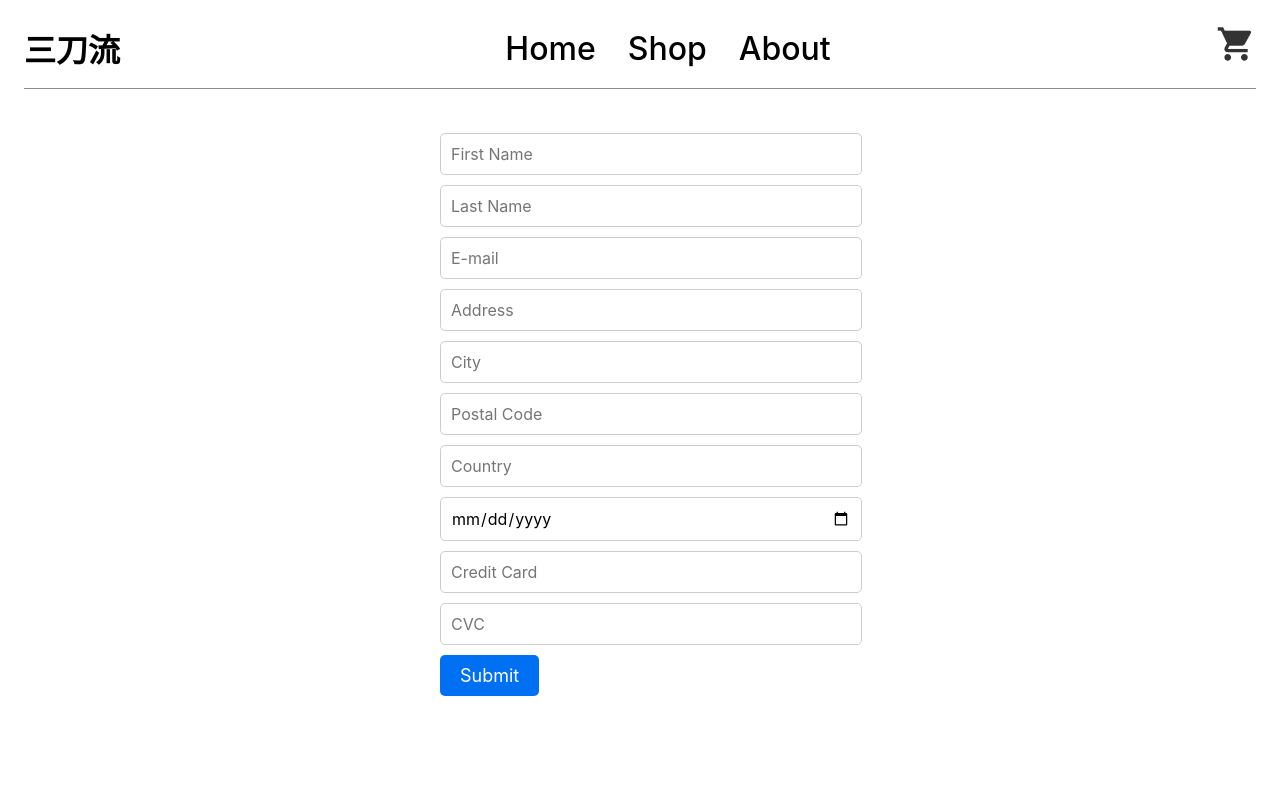
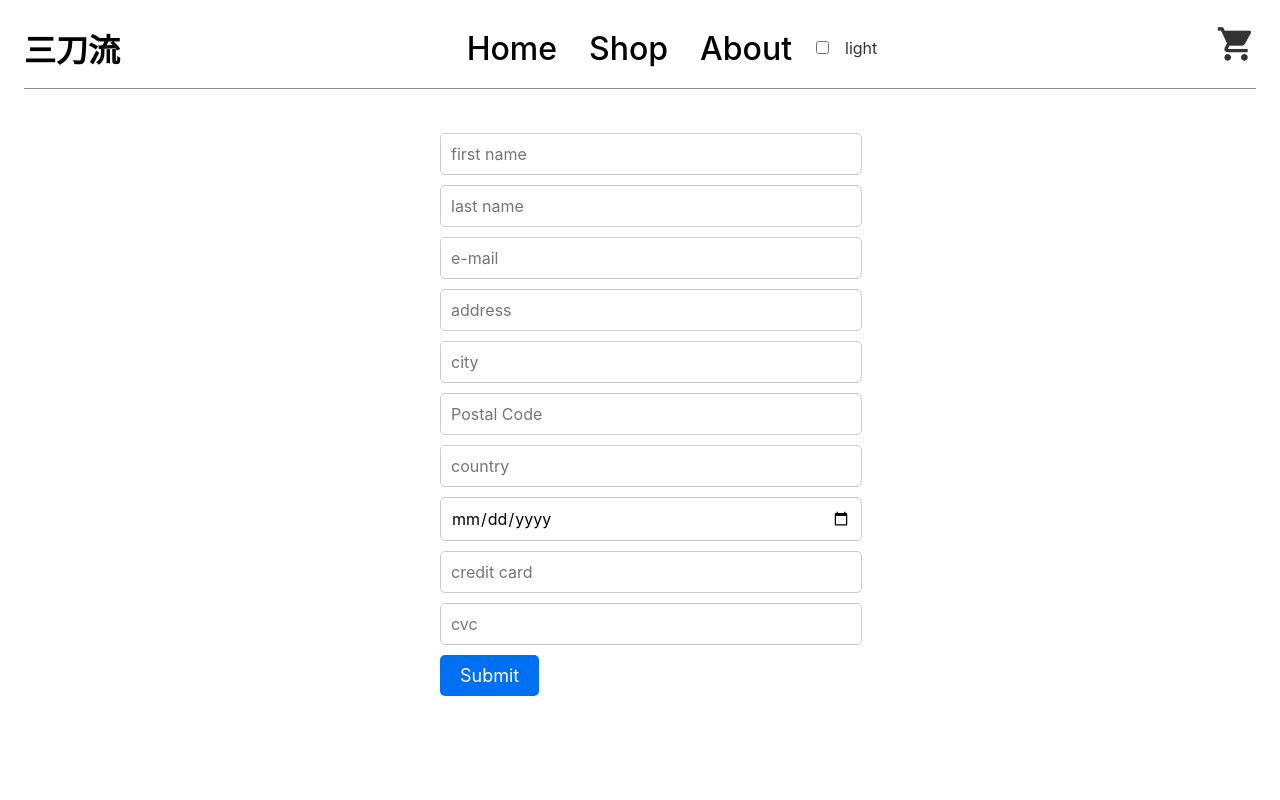
Before and after one commit to Markopavleka/next-js-ecommerce-store, a Next.js app: page /checkout in a window 1280 px wide. Shown: the top 800 px of the page. Built offline with nearby package versions, Linux system fonts and the light colour scheme.

Commit message:
Add dark mode feature

```diff
--- /dev/null
+++ b/app/Component/DarkMode.js
@@ -0,0 +1,38 @@
+'use client'; // Add 'use client' at the top
+
+import { useTheme } from 'next-themes';
+import { useEffect, useState } from 'react';
+import style from './DarkMode.module.scss'; // Import your SCSS stylesheet
+
+export default function ThemeSwitch() {
+  const [mounted, setMounted] = useState(false);
+  const { resolvedTheme, setTheme } = useTheme();
+
+  // useEffect only runs on the client, so now we can safely show the UI
+  useEffect(() => {
+    setMounted(true);
+  }, []);
+
+  if (!mounted) {
+    return null;
+  }
+
+  return (
+    <div className={style.themeSwitchContainer}>
+      <label htmlFor="theme" className={style.theme}>
+        <span className="theme__toggle-wrap">
+          <input
+            type="checkbox"
+            id="theme"
+            role="switch"
+            name="theme"
+            onClick={() =>
+              setTheme(resolvedTheme === 'light' ? 'dark' : 'light')
+            }
+          />
+        </span>
+        <span>{resolvedTheme}</span>
+      </label>
+    </div>
+  );
+}
--- /dev/null
+++ b/app/Component/DarkMode.module.scss
@@ -0,0 +1,58 @@
+/* DarkMode.module.scss */
+.themeSwitchContainer {
+  display: flex;
+  align-items: center;
+  justify-content: center;
+}
+
+.theme {
+  display: flex;
+  align-items: center;
+  font-size: 16px;
+  color: #333; /* Adjust color as needed */
+  cursor: pointer;
+
+  span {
+    padding: 0 8px;
+  }
+
+  .theme__toggle-wrap {
+    position: relative;
+  }
+
+  .theme__toggle {
+    opacity: 0;
+    width: 0;
+    height: 0;
+  }
+
+  .theme__toggle + label {
+    position: relative;
+    display: inline-block;
+    width: 50px;
+    height: 26px;
+    background-color: #dcdcdc; /* Default background color */
+    border-radius: 13px;
+    transition: background-color 0.3s ease;
+
+    &:after {
+      content: '';
+      position: absolute;
+      top: 1px;
+      left: 1px;
+      width: 24px;
+      height: 24px;
+      border-radius: 50%;
+      background-color: #fff; /* Default toggle color */
+      transition: transform 0.3s ease;
+    }
+  }
+
+  .theme__toggle:checked + label {
+    background-color: #0077ff; /* Background color when toggled */
+  }
+
+  .theme__toggle:checked + label:after {
+    transform: translateX(24px);
+  }
+}
--- a/app/Component/Footer.module.scss
+++ b/app/Component/Footer.module.scss
@@ -1,6 +1,6 @@
 .FooterBody {
-  background-color: #000;
-  color: #fff;
+  background-color: var(--background);
+  color: var(--foreground);
   display: grid;
   grid-template-columns: repeat(3, 1fr);
   justify-items: center;
--- a/app/Component/Navbar.js
+++ b/app/Component/Navbar.js
@@ -1,6 +1,7 @@
 import Image from 'next/image';
 import Link from 'next/link';
 import Cart from '../../public/images/cart.png';
+import DarkMode from './DarkMode';
 import style from './Navbar.module.scss';
 
 export default function Navbar() {
@@ -14,6 +15,7 @@ export default function Navbar() {
         <Link href="/shop">Shop</Link>
         <Link href="/about">About</Link>
       </div>
+      <DarkMode />
       <div className={style.Cart}>
         <a href="/cart">
           <Image src={Cart} alt="Cart" width={40} height={40} />
--- a/app/Component/Navbar.module.scss
+++ b/app/Component/Navbar.module.scss
@@ -5,6 +5,8 @@
   margin: 24px;
   padding: 0 0 16px 0;
   border-bottom: #8a8e93 solid 1px;
+  background-color: var(--background);
+  color: var(--foreground);
 }
 
 .centerNavElements {
@@ -12,7 +14,6 @@
 }
 
 .centerNavElements a {
-  color: black;
   overflow: hidden;
   padding: 0 16px;
   text-decoration: none;
@@ -21,7 +22,7 @@
 }
 
 .centerNavElements a:hover {
-  color: #000;
+  color: var(--foreground);
 }
 
 .centerNavElements a::before {
@@ -32,7 +33,6 @@
   height: 2px;
   bottom: 0;
   left: 0;
-  background-color: #000;
   transform: scaleX(0);
   transform-origin: top left;
   transition: transform 0.3s ease;
@@ -43,14 +43,13 @@
 }
 
 .Logo {
-  color: black;
   margin-right: auto;
   text-decoration: none;
   font-weight: 700;
 }
 
 .Cart {
-  color: black;
+  color: var(--foreground);
   margin-left: auto;
   display: flex;
   align-items: center;
--- /dev/null
+++ b/app/Component/Providers.js
@@ -0,0 +1,9 @@
+// app/providers.jsx
+
+'use client';
+
+import { ThemeProvider } from 'next-themes';
+
+export function Providers({ children }) {
+  return <ThemeProvider>{children}</ThemeProvider>;
+}
--- /dev/null
+++ b/app/Component/colors.scss
@@ -0,0 +1,12 @@
+:root {
+  --background-white: #f0f0f0;
+  --foreground-white: #202020;
+
+  --background-black: #202020;
+  --foreground-black: #f0f0f0;
+}
+
+[data-theme='dark'] {
+  --background: var(--background-black);
+  --foreground: var(--foreground-black);
+}
--- a/app/checkout/page.js
+++ b/app/checkout/page.js
@@ -5,7 +5,6 @@
 // Privacy: don't save user information (payment or other personal information) anywhere (unless you have a privacy policy and are creating a real ecommerce store)
 //  Clicking on the Confirm Order button should empty the cart and navigate to the Thank You page
 
-import React from 'react';
 import style from './page.module.scss';
 
 export default function Checkout() {
@@ -13,32 +12,32 @@ export default function Checkout() {
     <div className={style.checkoutContainer}>
       <input
         className={style.inputField}
-        placeholder="First Name"
+        placeholder="first name"
         data-test-id="checkout-first-name"
         required
       />
       <input
         className={style.inputField}
-        placeholder="Last Name"
+        placeholder="last name"
         data-test-id="checkout-last-name"
         required
       />
       <input
         className={style.inputField}
         type="email"
-        placeholder="E-mail"
+        placeholder="e-mail"
         data-test-id="checkout-email"
         required
       />
       <input
         className={style.inputField}
-        placeholder="Address"
+        placeholder="address"
         data-test-id="checkout-address"
         required
       />
       <input
         className={style.inputField}
-        placeholder="City"
+        placeholder="city"
         data-test-id="checkout-city"
         required
       />
@@ -52,27 +51,27 @@ export default function Checkout() {
       />
       <input
         className={style.inputField}
-        placeholder="Country"
+        placeholder="country"
         data-test-id="checkout-country"
         required
       />
       <input
         className={style.inputField}
         type="date"
-        placeholder="Expiration Date"
+        placeholder="expiration date"
         data-test-id="checkout-credit-card"
         required
       />
       <input
         className={style.inputField}
-        placeholder="Credit Card"
+        placeholder="credit card"
         data-test-id="checkout-expiration-date"
         type="number"
         required
       />
       <input
         className={style.inputField}
-        placeholder="CVC"
+        placeholder="cvc"
         data-test-id="checkout-security-code"
         type="number"
         maxLength={3}
--- a/app/globals.scss
+++ b/app/globals.scss
@@ -2,6 +2,8 @@
   margin: 0;
   padding: 0;
   font-family: -apple-system, BlinkMacSystemFont, 'Roboto', sans-serif;
+  background-color: var(--background);
+  color: var(--foreground);
 }
 
 .herosection {
--- a/app/layout.js
+++ b/app/layout.js
@@ -1,7 +1,9 @@
 import './globals.scss';
+import './Component/colors.scss';
 import { Inter } from 'next/font/google';
 import Footer from './Component/Footer';
 import Navbar from './Component/Navbar';
+import { Providers } from './Component/Providers';
 
 // import styles from './page.module.scss';
 
@@ -16,9 +18,11 @@ export default function RootLayout({ children }) {
   return (
     <html lang="en">
       <body className={inter.className}>
-        <Navbar />
-        <div className="herosection">{children}</div>
-        <Footer />
+        <Providers>
+          <Navbar />
+          <div className="herosection">{children}</div>
+          <Footer />
+        </Providers>
       </body>
     </html>
   );
--- a/app/shop/page.module.scss
+++ b/app/shop/page.module.scss
@@ -14,7 +14,7 @@
   border: 1px solid #ddd;
   border-radius: 16px;
   margin: 8px;
-  background-color: #fff;
+  background-color: var(--background);
   box-shadow: 0 2px 4px rgba(0, 0, 0, 0.1);
 }
 
--- a/package.json
+++ b/package.json
@@ -13,6 +13,7 @@
     "dotenv": "^16.3.1",
     "ley": "^0.8.1",
     "next": "latest",
+    "next-themes": "^0.2.1",
     "postgres": "^3.3.5",
     "react": "latest",
     "react-dom": "latest",
```
Also changed, not shown: 1 other file (tests, documents, lock files or other folders).
